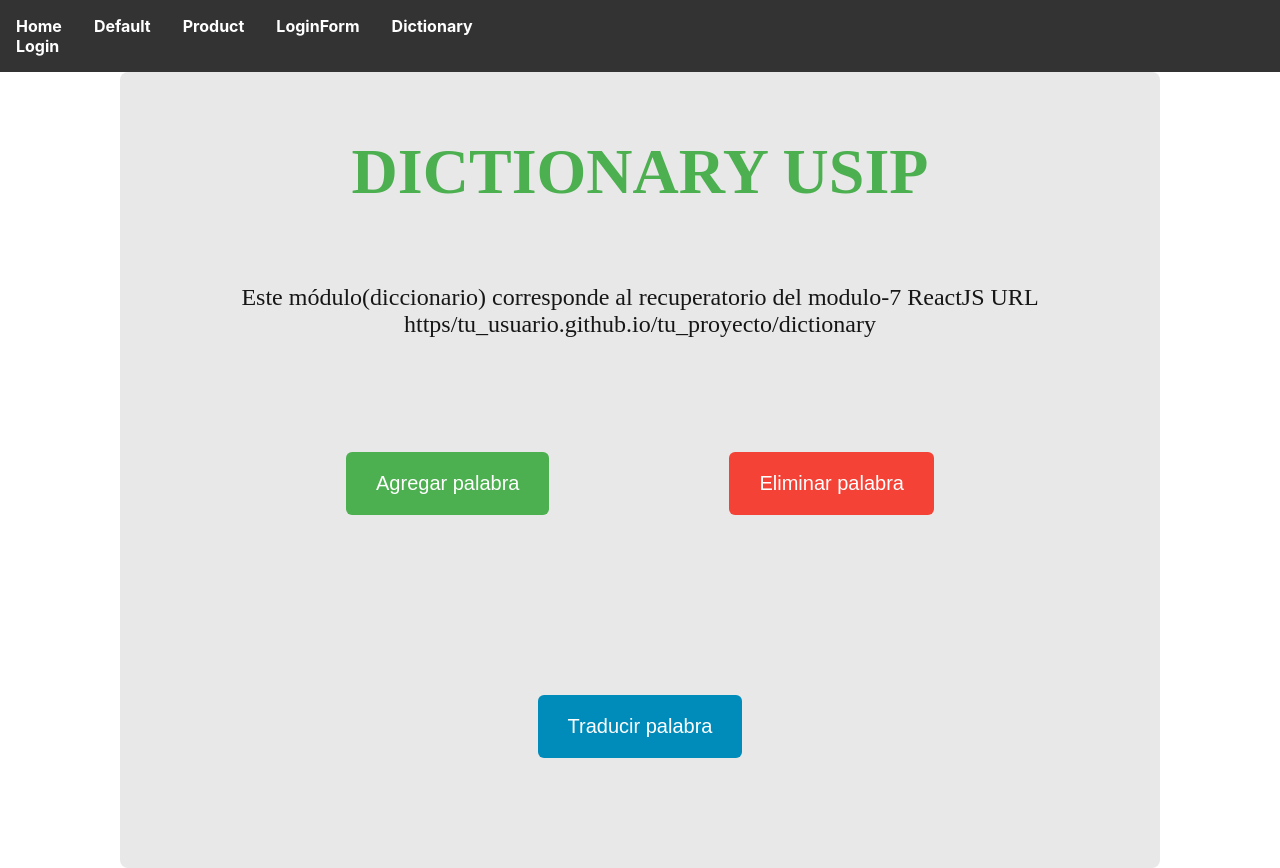
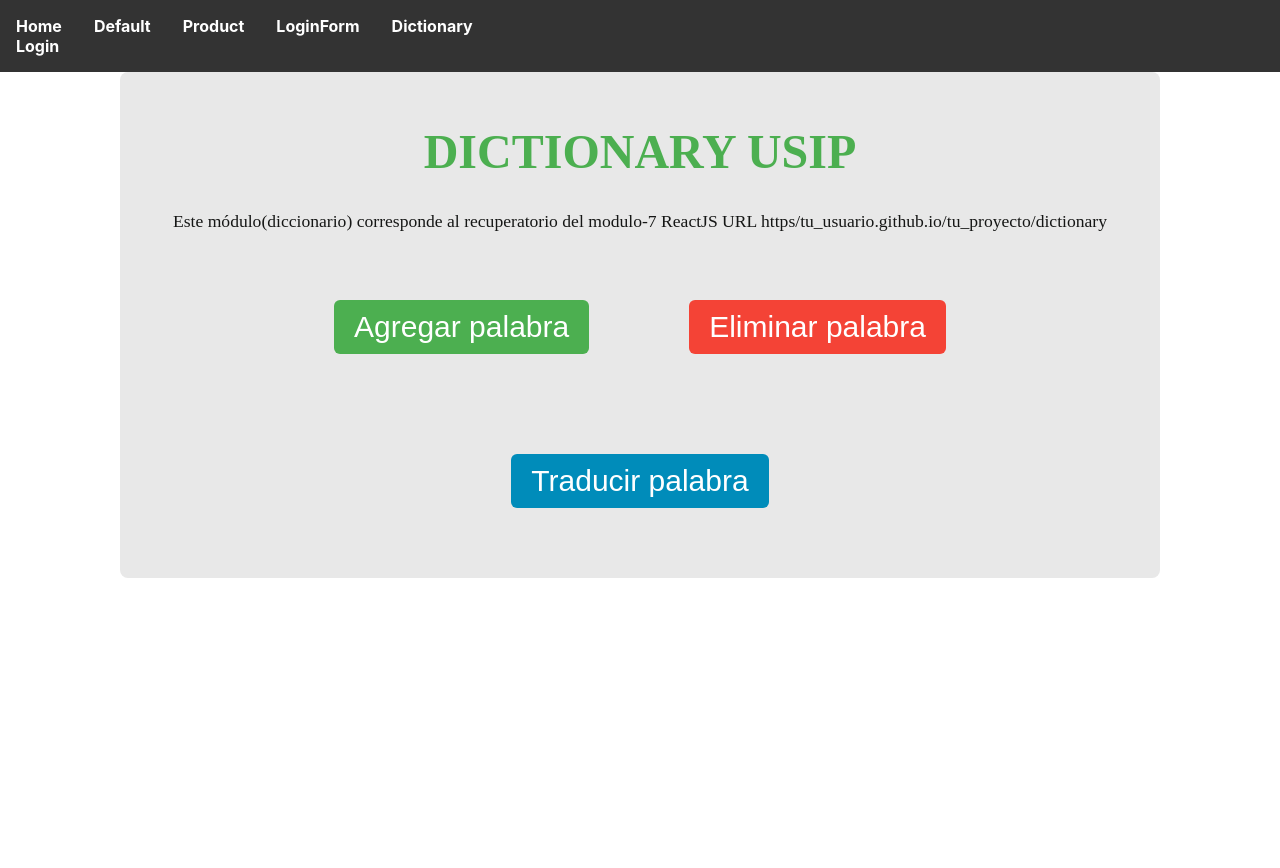
Before and after one commit to GracielaCy/desarrollo-frontend-rea, a React (Create React App) app: page /dictionary in a window 1280 px wide. After the commit the page ends 800 px from the top, so only its background shows below. Built offline with nearby package versions, Linux system fonts and the light colour scheme.

Commit message:
recuperatorio ejercicio 1,2 y 3

```diff
--- a/src/screens/Dictionary/Dictionary.css
+++ b/src/screens/Dictionary/Dictionary.css
@@ -9,22 +9,22 @@
   }
 
   h1 {
-    margin-bottom: 2cm;
+
     color: #4CAF50;
-    font-size: 4em;
+    font-size: 3em;
     font-family:cursive;
   }
   p {
     color: #151615;
-    font-size: 1.5em;
+    font-size: 1.1em;
     font-family:cursive;
   }
 
   .input-section input {
-    width: 80%;
+    width: 50%;
     padding: 10px;
-    margin-bottom: 20px;
-    border-radius: 4px;
+    margin-bottom: 10px;
+    border-radius: 3px;
     border: 1px solid #ccc;
     font-size: 16px;
   }
@@ -34,14 +34,14 @@
   }
 
   button {
-    padding: 20px 30px;
-    margin: 90px;
+    padding: 10px 20px;
+    margin: 50px;
     border-radius: 6px;
     border: none;
     background-color: #4CAF50;
     color: white;
     cursor: pointer;
-    font-size: 20px;
+    font-size: 30px;
   }
 
   button:hover {
```
